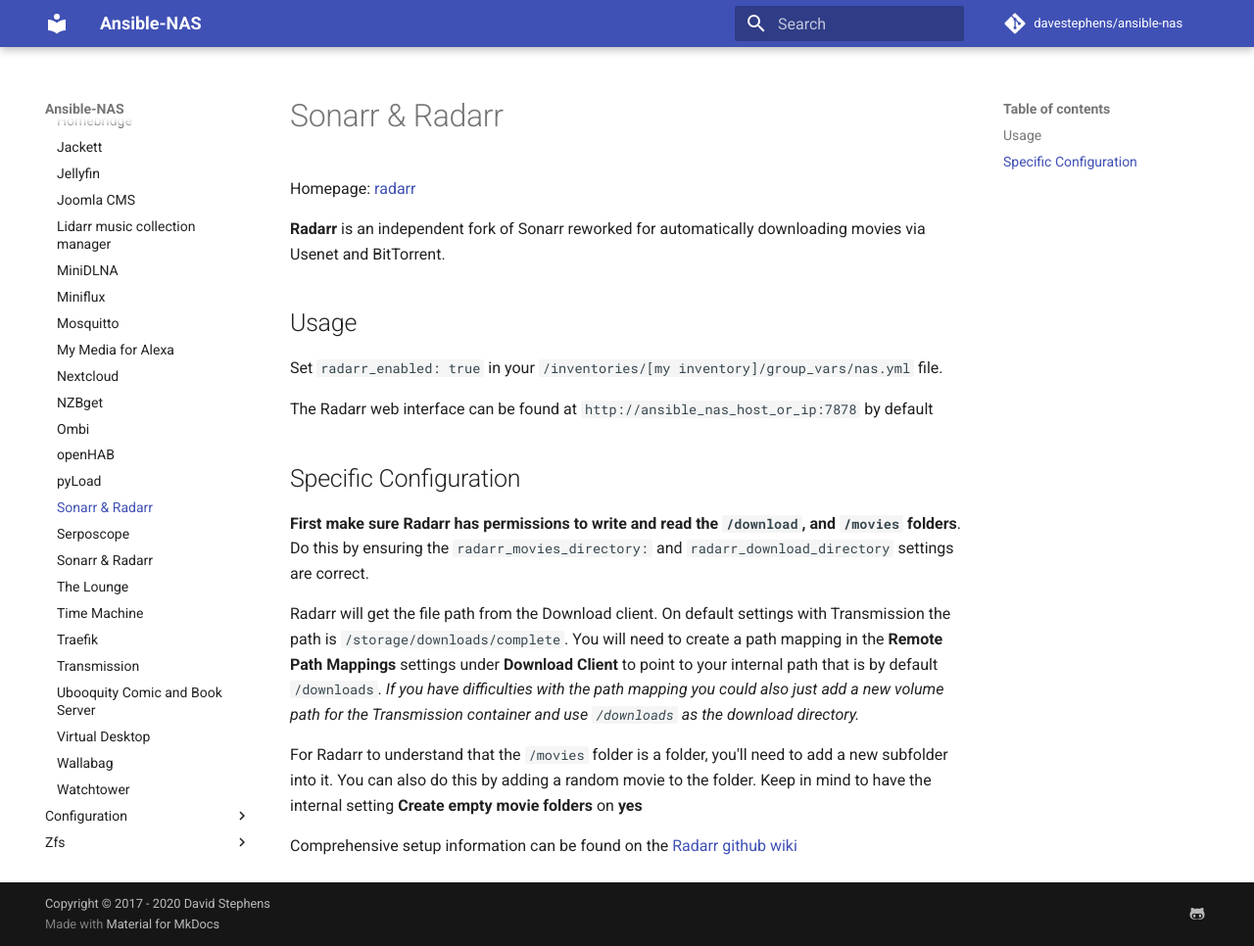
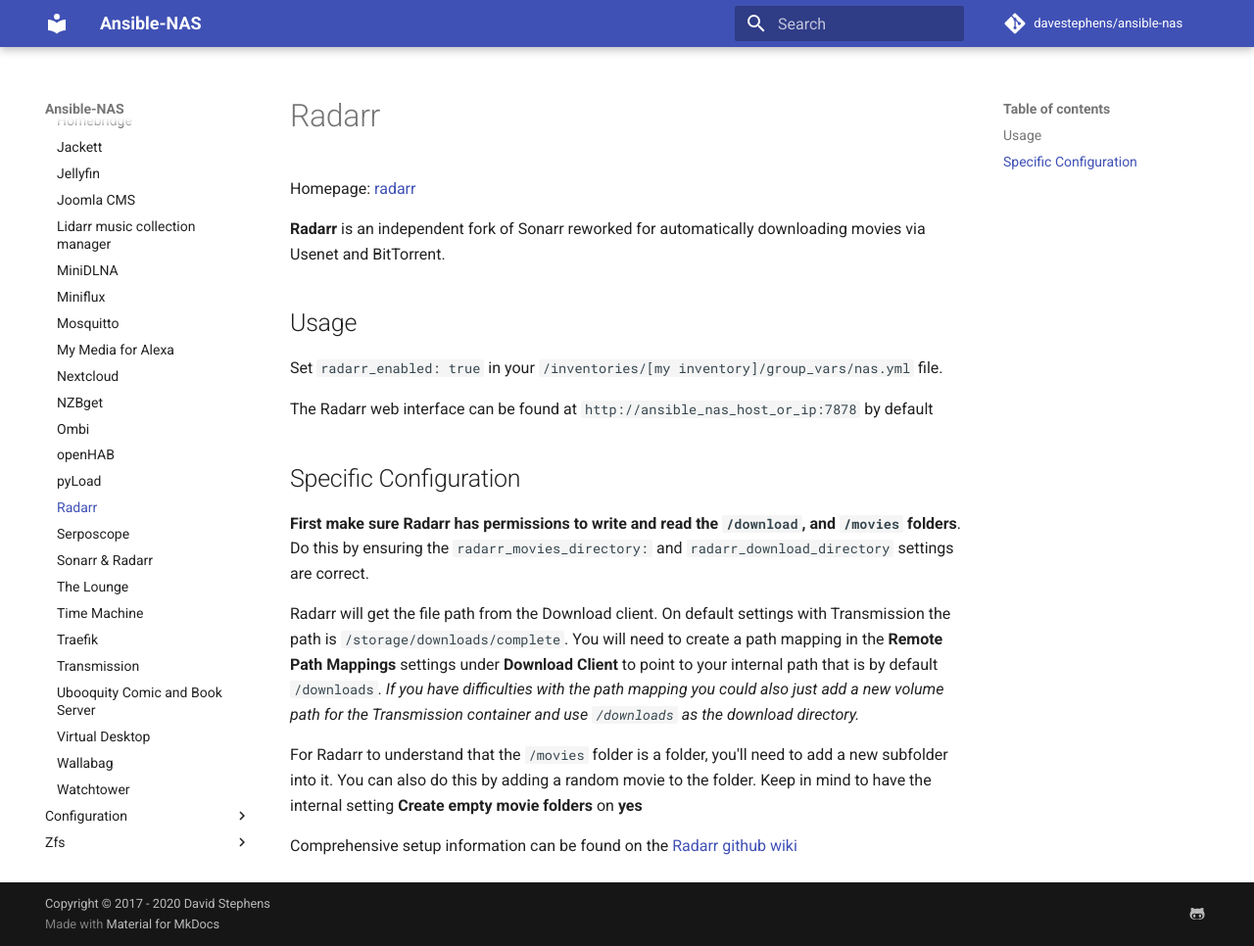
Before and after one commit to davestephens/ansible-nas, an MkDocs documentation site: the page built from docs/applications/radarr.md, in a window 1280 px wide and 966 px high. Shown: the whole window at 98% size. Built offline with MkDocs 1.6.1 and Material for MkDocs 9.7.7, drawn with Linux system fonts in a browser that asks for light colours; comment, search, counter and statistics services are not loaded.

Commit message:
remove Sonarr reference

```diff
--- a/docs/applications/radarr.md
+++ b/docs/applications/radarr.md
@@ -1,4 +1,4 @@
-# Sonarr & Radarr
+# Radarr
 Homepage: [radarr](https://radarr.video/)
 
 **Radarr** is an independent fork of Sonarr reworked for automatically downloading movies via Usenet and BitTorrent.
```
